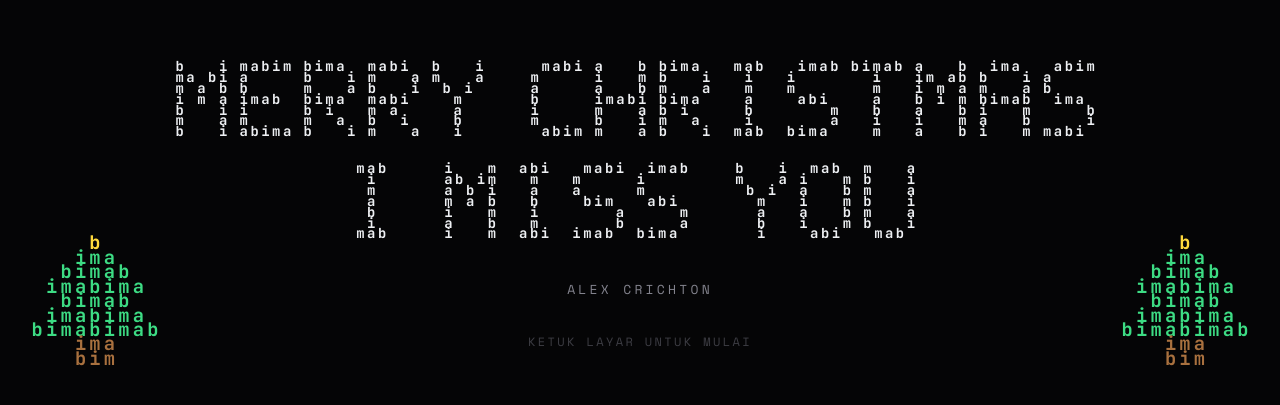
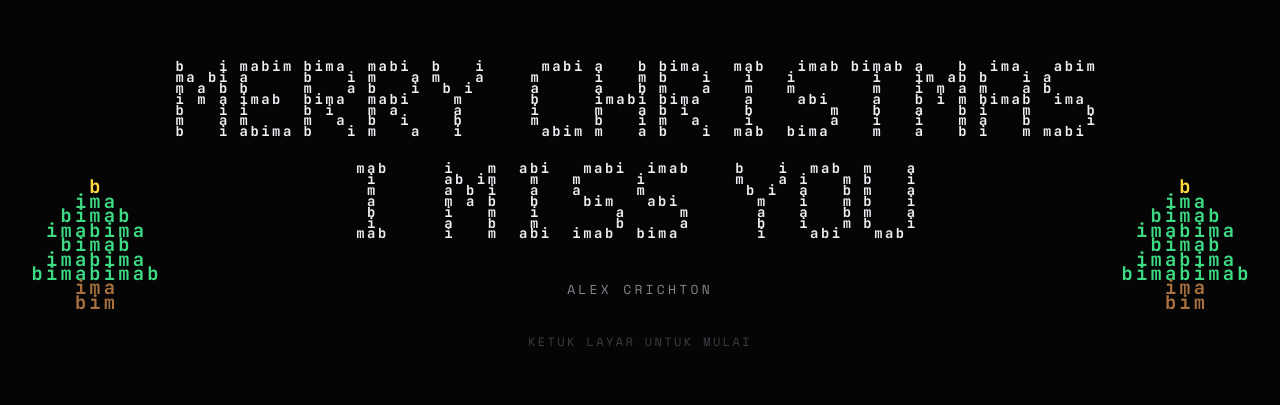
Before and after one commit to nexoviadigital/imisyou, a plain HTML site: page index.html in a window 1280 px wide. Shown: the part 210-615 px from the top of the page. Drawn offline with nearby package versions, Linux system fonts and the light colour scheme.

Commit message:
Fix title casing and adjust treeCanvas position

```diff
--- a/index.html
+++ b/index.html
@@ -3,7 +3,7 @@
 <head>
 <meta charset="UTF-8">
 <meta name="viewport" content="width=device-width, initial-scale=1.0">
-<title> merry christmas i miss you</title>
+<title>merry christmas i miss you</title>
 <link rel="preconnect" href="https://fonts.googleapis.com">
 <link href="https://fonts.googleapis.com/css2?family=Space+Mono:wght@400;700&family=JetBrains+Mono:wght@400;700&display=swap" rel="stylesheet">
 <style>
@@ -30,7 +30,7 @@
 
   .treeCanvas{
     position:absolute;
-    top:64%;
+    top:57%;
     transform:translateY(-50%);
     width:clamp(70px,17vw,130px);
     height:clamp(110px,26vw,200px);
```
